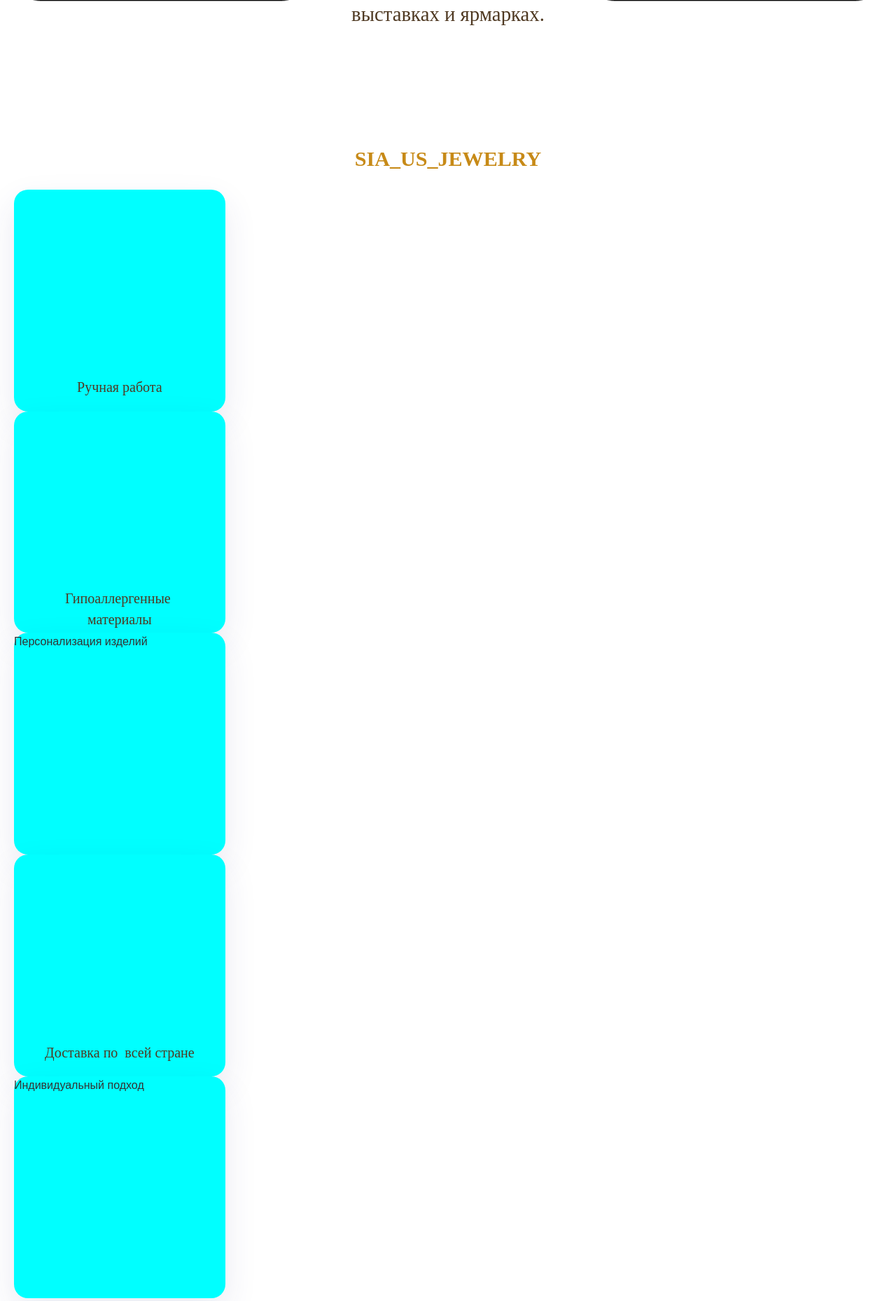
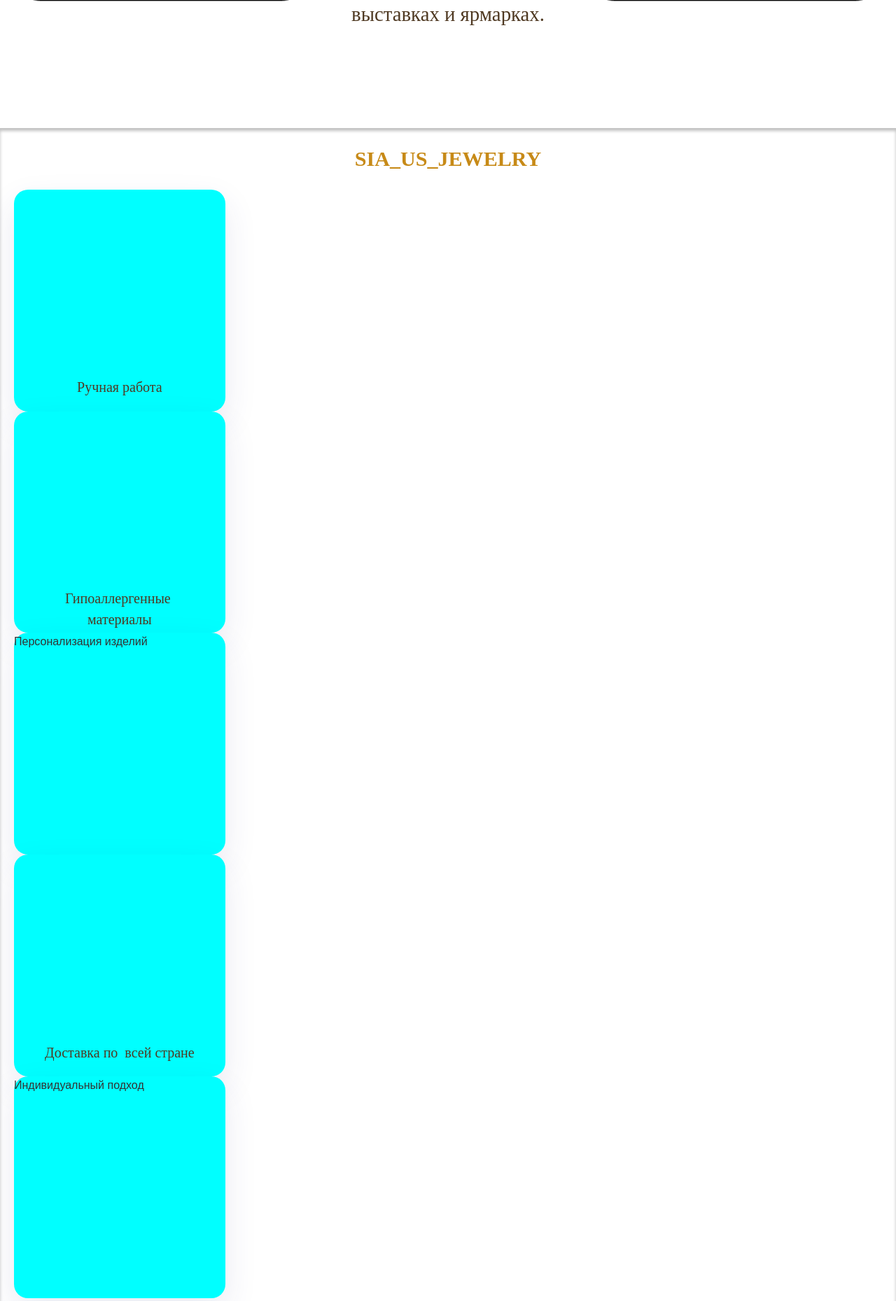
Before and after one commit to k-evgni/sia_us_jewelry, a Flask app: page / in a window 1280 px wide. Shown: the part 1265-3124 px from the top of the page at 70% size. Run offline with Flask 3, Linux system fonts and the light colour scheme.

Commit message:
Update index.html

```diff
--- a/templates/index.html
+++ b/templates/index.html
@@ -234,12 +234,19 @@
 
 /* Раздел: Преимущества */
         .Our_Success {
-            position: relative;
+            display: flex;
+            flex-direction: column;
+            justify-content: space-between;
+
+	    position: relative;
             width: 100%; /* Подгоняем по ширине родительского контейнера */
             padding: 20px; /* Добавили отступы внутри блока */
             margin-top: 50px; /* Определяем отступ сверху от предыдущего блока */
             box-sizing: border-box; /* Учет отступов */
-            order: 4;
+
+	    box-shadow: inset 0rem 0.25rem 0.25rem 0rem rgba(0, 0, 0, 0.25),0rem 0.25rem 0.25rem 0rem rgba(0, 0, 0, 0.25);
+
+	    order: 4;
         }
 
         .Our_Success h1 { /* SIA_US_JEWELRY */
```
